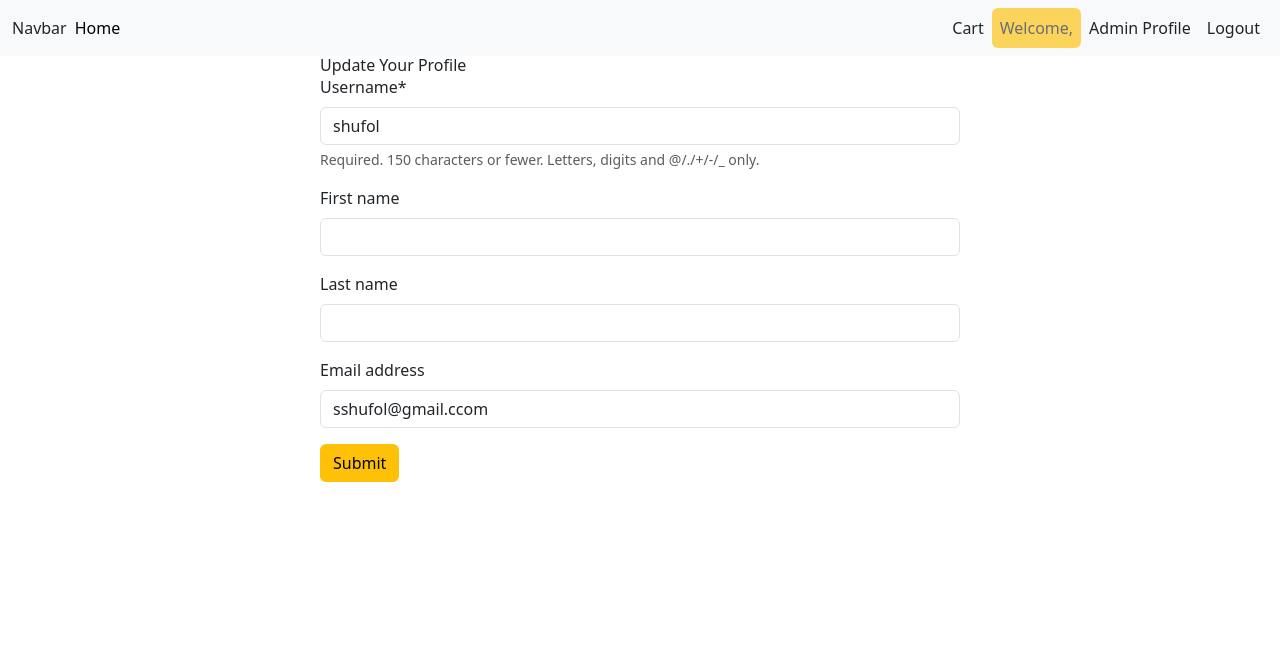
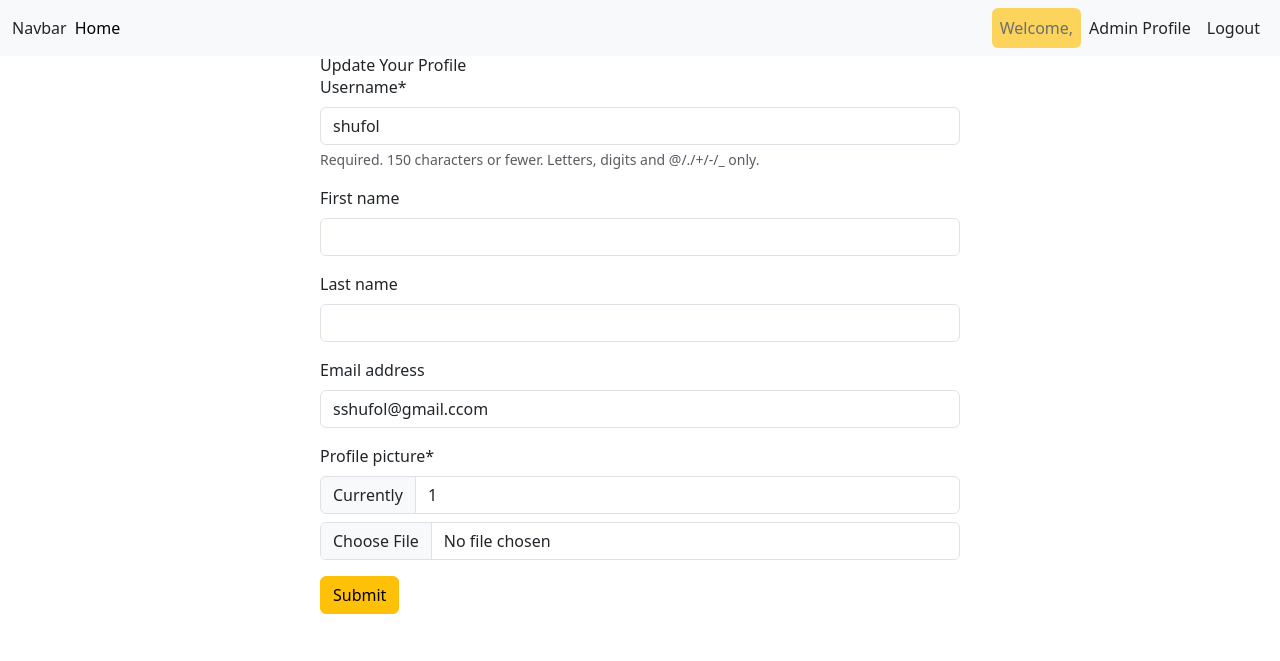
Before and after one commit to shufolislam1/Household-service, a Django app: page /profile/edit in a window 1280 px wide. Shown: the top 661 px of the page. Run offline with Django 4.2, Linux system fonts and the light colour scheme; a user stored in the database is signed in; some libraries are stand-ins or nearby versions.

Commit message:
avatar done

```diff
--- a/cart/urls.py
+++ b/cart/urls.py
@@ -1,6 +1,14 @@
 from django.urls import path
 from . import views
+from django.conf import settings
+from django.conf.urls.static import static
+
 urlpatterns = [
     path('add_to_cart/<int:id>/', views.add_to_cart, name='add_to_cart'),
     path('show_cart', views.show_cart, name='show_cart')
 ]
+
+
+if settings.DEBUG:
+    urlpatterns += static(settings.MEDIA_URL,
+                          document_root=settings.MEDIA_ROOT)
--- a/core/forms.py
+++ b/core/forms.py
@@ -33,4 +33,4 @@ class ChangeUserForm(UserChangeForm):
     password = None
     class Meta:
         model = User
-        fields = ['username', 'first_name', 'last_name', 'email']
+        fields = ['username', 'first_name', 'last_name', 'email', 'profile_picture']
--- a/core/models.py
+++ b/core/models.py
@@ -6,3 +6,4 @@ from django.contrib.auth.models import AbstractUser
 class User(AbstractUser):
     is_admin = models.BooleanField('Is admin', default = False)
     is_client = models.BooleanField('Is Client', default=False)
+    profile_picture = models.ImageField(upload_to='uploads/', default=1)
--- a/core/templates/update_profile.html
+++ b/core/templates/update_profile.html
@@ -1,13 +1,9 @@
 {% extends 'base.html' %} {% load crispy_forms_tags %} {% block content %}
 
 
-<form style="width: 50%; margin: auto" method="post">
+<form style="width: 50%; margin: auto" method="post" enctype="multipart/form-data">
     <h1>Update Your Profile</h1>
-  {% comment %} <a class="btn btn-warning btn-sm" href="{% url 'pass_change' %}"
-    >Change Your Password</a
-  > {% endcomment %}
-  {% csrf_token %} {{form | crispy}}
-
+    {% csrf_token %} {{form | crispy}}
   <button class="btn btn-warning mb-5">Submit</button>
 </form>
 
--- a/core/urls.py
+++ b/core/urls.py
@@ -1,7 +1,8 @@
 from django.urls import path
 from services.views import all_service
 from . import views
-
+from django.conf import settings
+from django.conf.urls.static import static
 
 urlpatterns = [
     path('register/', views.register, name="register"),
@@ -12,3 +13,7 @@ urlpatterns = [
     path('profile/', views.profile, name='profile'),
     path('promote_to_admin/', views.promote_to_admin, name='promote_to_admin'),
 ]
+
+if settings.DEBUG:
+    urlpatterns += static(settings.MEDIA_URL,
+                          document_root=settings.MEDIA_ROOT)
--- a/core/views.py
+++ b/core/views.py
@@ -51,25 +51,36 @@ def userLogout(request):
 @login_required
 def profile(request):
     if request.user.is_admin:
+        user = request.user
         users = User.objects.filter(is_admin=False)
-        print(users)
-        print('hi')
-        return render(request, 'profile.html', {'users': users})
+        user_data = {
+        'username': request.user.username,
+        'first_name': request.user.first_name,
+        'last_name': request.user.last_name,
+        'email': request.user.email,
+    }
+        return render(request, 'profile.html', {'users': users, 'user_data': user_data})
     user_data = {
         'username': request.user.username,
         'first_name': request.user.first_name,
         'last_name': request.user.last_name,
         'email': request.user.email,
     }
-
-    return render(request, 'profile.html', {'user_data': user_data})
+    return render(request, 'profile.html', {'user_data': user_data, 'user':user})
 
 @login_required
 def edit_profile(request):
     if request.method == 'POST':
-        profile_form = forms.ChangeUserForm(request.POST, instance = request.user)
+
+        profile_form = forms.ChangeUserForm(request.POST, request.FILES, instance=request.user)
         if profile_form.is_valid():
-            profile_form.save()
+            user = profile_form.save(commit=False)
+            # If a new profile picture is uploaded, save it
+            profile_picture = request.FILES.get('profile_picture')
+            print(profile_picture)
+            if profile_picture:
+                user.profile_picture = profile_picture
+            user.save()
             messages.success(request, 'Profile Updated Successfully')
             return redirect('profile')
 
--- a/household_service/settings.py
+++ b/household_service/settings.py
@@ -43,6 +43,9 @@ INSTALLED_APPS = [
     'cart',
     'services',
 
+]
+THIRD_PARTY_APPS=[
+    'django_cleanup'
 ]
 
 CRISPY_ALLOWED_TEMPLATE_PACKS = 'bootstrap5'
@@ -130,9 +133,10 @@ AUTH_USER_MODEL = 'core.User'
 #     os.path.join(BASE_DIR, 'assets'),
 # ]
 MEDIA_URL = '/media/'
-MEDIA_ROOT = BASE_DIR / 'media'
+MEDIA_ROOT = os.path.join(BASE_DIR, 'media')
 
 # Default primary key field type
 # https://docs.djangoproject.com/en/4.2/ref/settings/#default-auto-field
 
 DEFAULT_AUTO_FIELD = 'django.db.models.BigAutoField'
+'django.template.context_processors.media'
--- a/services/urls.py
+++ b/services/urls.py
@@ -1,5 +1,13 @@
 from django.urls import path
 from . import views
+from django.conf import settings
+from django.conf.urls.static import static
+
 urlpatterns = [
     path('', views.all_service, name='all_service')
 ]
+
+
+if settings.DEBUG:
+    urlpatterns += static(settings.MEDIA_URL,
+                          document_root=settings.MEDIA_ROOT)
--- a/templates/base.html
+++ b/templates/base.html
@@ -24,12 +24,17 @@
             <div class="d-flex">
                 <ul class="navbar-nav me-auto mb-2 mb-lg-0">
                   {% if request.user.is_authenticated %}
+                  {% if request.user.is_client %}
                   <li class="nav-item">
                     <a class="nav-link btn btn-warning text-dark" href={% url "show_cart" %}>
                       Cart
                     </a>
                   </li>
+                  {% endif %}
                   <div class="nav-link btn btn-warning text-dark disabled">Welcome, {{ request.user.first_name }}</div>
+                  {% comment %} {% if user.profile_picture %}
+                  <img style="width:5%;" class="bg-info rounded-circle" src="{{ user.profile_picture.url }}" alt="">
+                  {% endif %} {% endcomment %}
                   <li class="nav-item">
                     <a class="nav-link btn btn-warning text-dark" href='{% url "profile" %}'>
                       {% if request.user.is_admin %} Admin {% endif %}
```
Also changed, not shown: core/templates/profile.html (+8 -0 lines), core/migrations/0002_user_profile_picture.py (added), core/migrations/0003_rename_profile_picture_user_profile_picture.py (added), db.sqlite3, media/uploads/phero.jpeg (added), media/uploads/tj.jpg (added).
